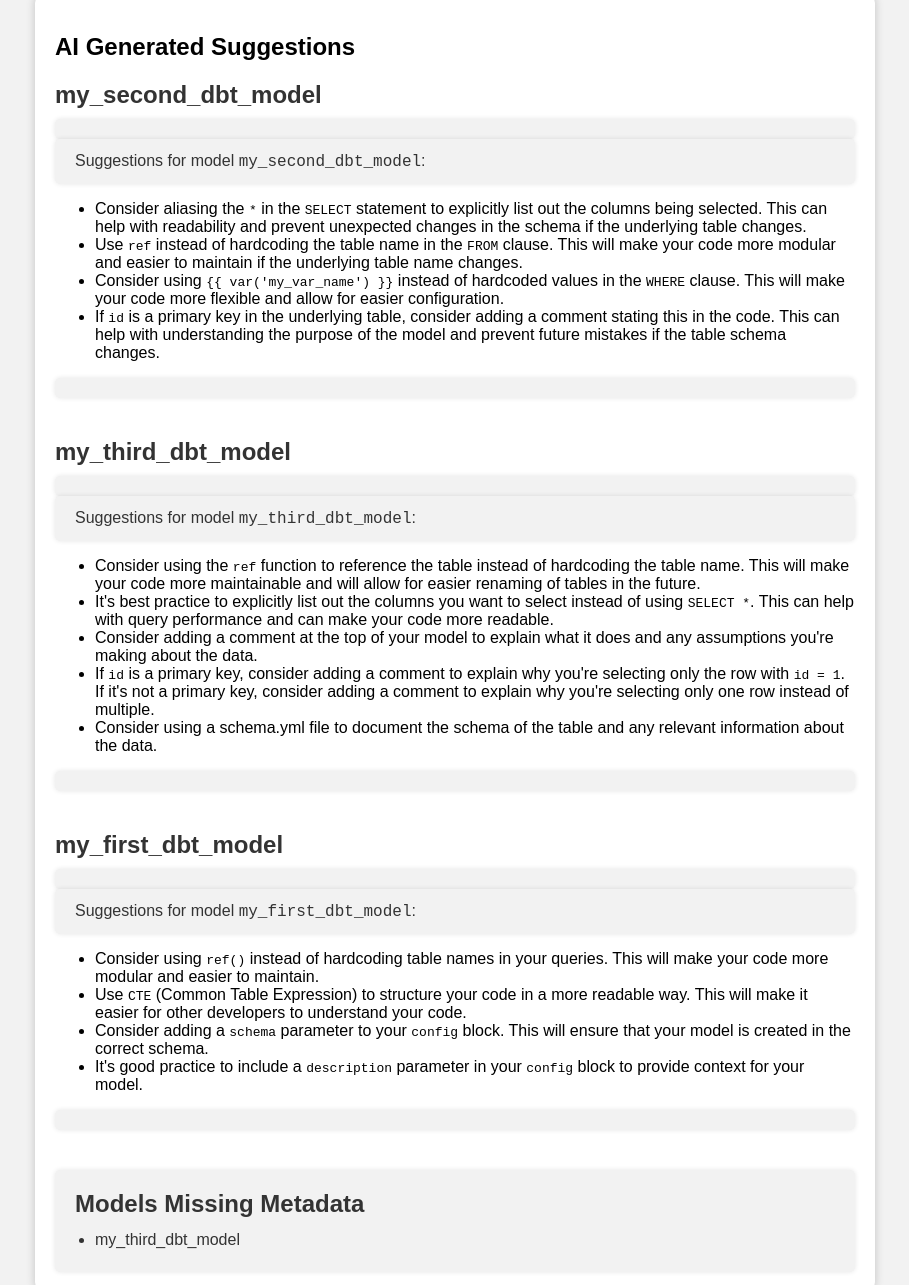
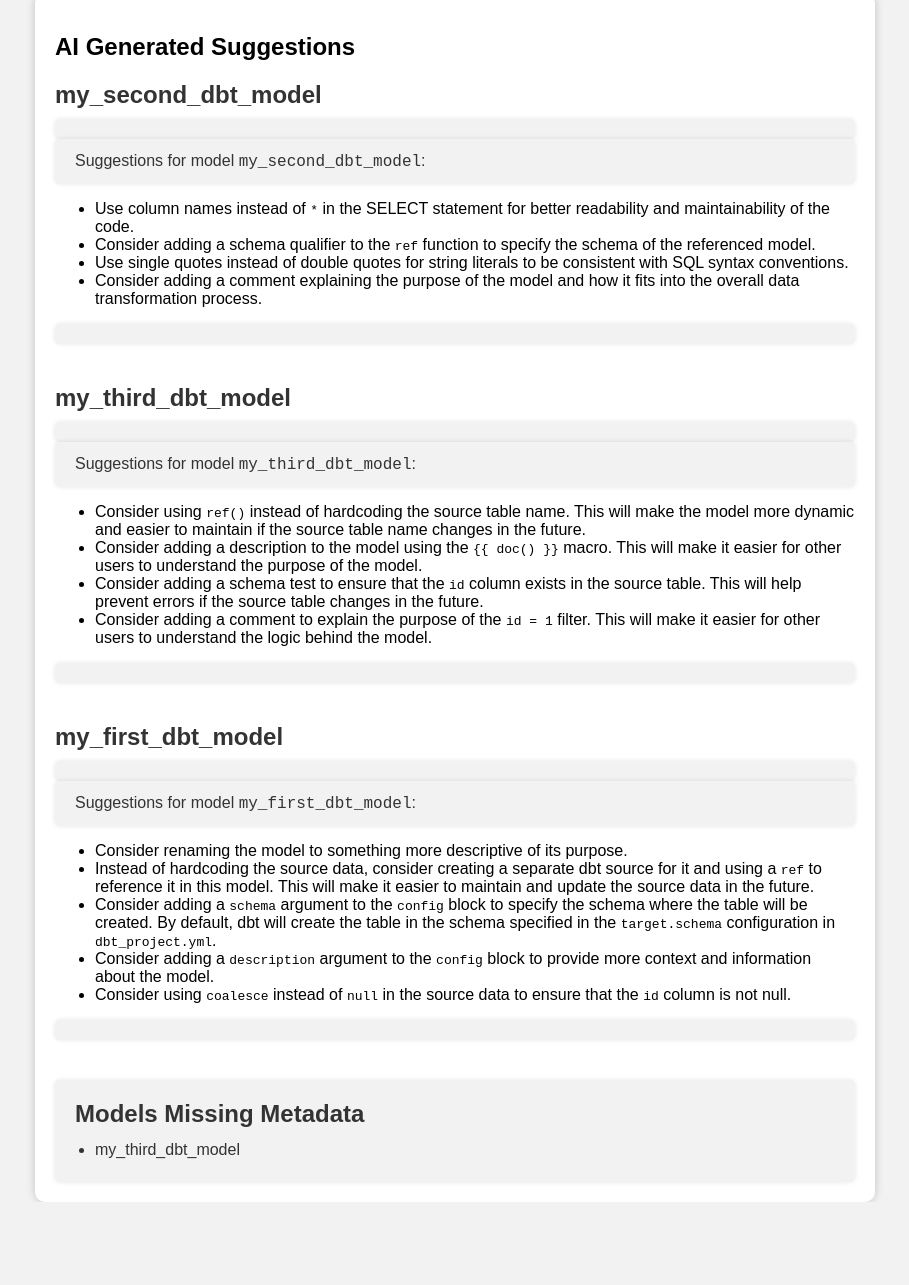
Before and after one commit to armalite/dbt-ai, a website: page sample_dbt_project/dbt_ai_sample/dbt_model_suggestions.html in a window 1280 px wide. Shown: the part 89-1374 px from the top of the page, without its empty margins (185-1094 px from the left). After the commit the page ends 1291 px from the top, so only its background shows below. Drawn offline with Linux system fonts and the light colour scheme.

```diff
--- a/sample_dbt_project/dbt_ai_sample/dbt_model_suggestions.html
+++ b/sample_dbt_project/dbt_ai_sample/dbt_model_suggestions.html
@@ -103,10 +103,10 @@
                 <p><p>Suggestions for model <code>my_second_dbt_model</code>:</p>
 
 <ul>
-<li>Consider aliasing the <code>*</code> in the <code>SELECT</code> statement to explicitly list out the columns being selected. This can help with readability and prevent unexpected changes in the schema if the underlying table changes.</li>
-<li>Use <code>ref</code> instead of hardcoding the table name in the <code>FROM</code> clause. This will make your code more modular and easier to maintain if the underlying table name changes.</li>
-<li>Consider using <code>{{ var('my_var_name') }}</code> instead of hardcoded values in the <code>WHERE</code> clause. This will make your code more flexible and allow for easier configuration.</li>
-<li>If <code>id</code> is a primary key in the underlying table, consider adding a comment stating this in the code. This can help with understanding the purpose of the model and prevent future mistakes if the table schema changes.</li>
+<li>Use column names instead of <code>*</code> in the SELECT statement for better readability and maintainability of the code.</li>
+<li>Consider adding a schema qualifier to the <code>ref</code> function to specify the schema of the referenced model.</li>
+<li>Use single quotes instead of double quotes for string literals to be consistent with SQL syntax conventions.</li>
+<li>Consider adding a comment explaining the purpose of the model and how it fits into the overall data transformation process.</li>
 </ul>
 </p>
             </div>
@@ -116,11 +116,10 @@
                 <p><p>Suggestions for model <code>my_third_dbt_model</code>:</p>
 
 <ul>
-<li>Consider using the <code>ref</code> function to reference the table instead of hardcoding the table name. This will make your code more maintainable and will allow for easier renaming of tables in the future.</li>
-<li>It's best practice to explicitly list out the columns you want to select instead of using <code>SELECT *</code>. This can help with query performance and can make your code more readable.</li>
-<li>Consider adding a comment at the top of your model to explain what it does and any assumptions you're making about the data.</li>
-<li>If <code>id</code> is a primary key, consider adding a comment to explain why you're selecting only the row with <code>id = 1</code>. If it's not a primary key, consider adding a comment to explain why you're selecting only one row instead of multiple.</li>
-<li>Consider using a schema.yml file to document the schema of the table and any relevant information about the data.</li>
+<li>Consider using <code>ref()</code> instead of hardcoding the source table name. This will make the model more dynamic and easier to maintain if the source table name changes in the future.</li>
+<li>Consider adding a description to the model using the <code>{{ doc() }}</code> macro. This will make it easier for other users to understand the purpose of the model.</li>
+<li>Consider adding a schema test to ensure that the <code>id</code> column exists in the source table. This will help prevent errors if the source table changes in the future.</li>
+<li>Consider adding a comment to explain the purpose of the <code>id = 1</code> filter. This will make it easier for other users to understand the logic behind the model.</li>
 </ul>
 </p>
             </div>
@@ -130,10 +129,11 @@
                 <p><p>Suggestions for model <code>my_first_dbt_model</code>:</p>
 
 <ul>
-<li>Consider using <code>ref()</code> instead of hardcoding table names in your queries. This will make your code more modular and easier to maintain.</li>
-<li>Use <code>CTE</code> (Common Table Expression) to structure your code in a more readable way. This will make it easier for other developers to understand your code.</li>
-<li>Consider adding a <code>schema</code> parameter to your <code>config</code> block. This will ensure that your model is created in the correct schema.</li>
-<li>It's good practice to include a <code>description</code> parameter in your <code>config</code> block to provide context for your model.</li>
+<li>Consider renaming the model to something more descriptive of its purpose.</li>
+<li>Instead of hardcoding the source data, consider creating a separate dbt source for it and using a <code>ref</code> to reference it in this model. This will make it easier to maintain and update the source data in the future.</li>
+<li>Consider adding a <code>schema</code> argument to the <code>config</code> block to specify the schema where the table will be created. By default, dbt will create the table in the schema specified in the <code>target.schema</code> configuration in <code>dbt_project.yml</code>.</li>
+<li>Consider adding a <code>description</code> argument to the <code>config</code> block to provide more context and information about the model.</li>
+<li>Consider using <code>coalesce</code> instead of <code>null</code> in the source data to ensure that the <code>id</code> column is not null.</li>
 </ul>
 </p>
             </div>
```
Also changed, not shown: 2 other files.
